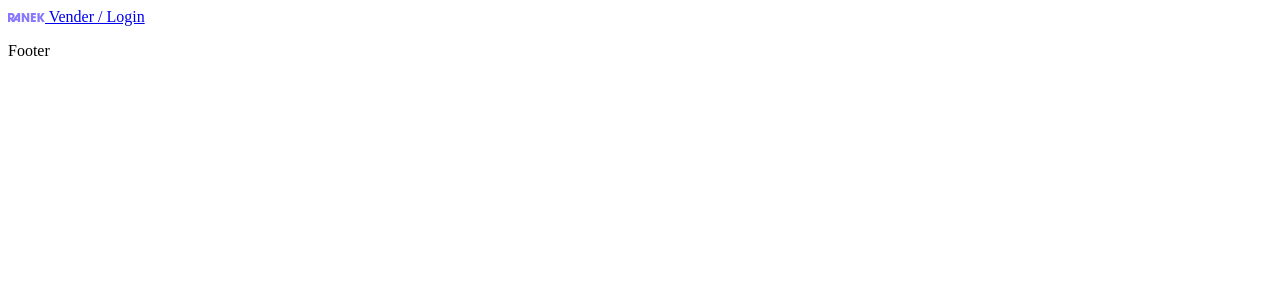
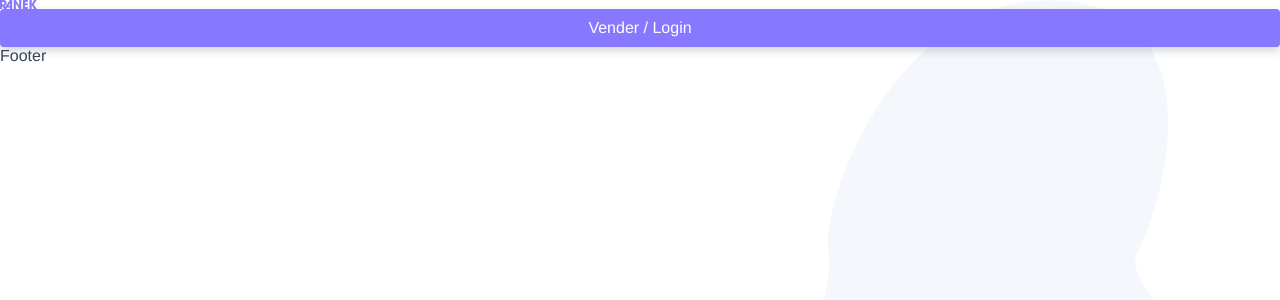
Before and after one commit to CiceroGB/market-cart, a Vue app: page / in a window 1280 px wide. Shown: the top 300 px of the page. Built offline with nearby package versions, Linux system fonts and the light colour scheme.

Commit message:
global styles

```diff
--- a/src/App.vue
+++ b/src/App.vue
@@ -19,4 +19,110 @@ export default {
 </script>
 
 <style>
+* {
+  box-sizing: border-box;
+}
+
+body,
+ul,
+li,
+h1,
+h2,
+p {
+  padding: 0px;
+  margin: 0px;
+}
+
+ul {
+  list-style: none;
+}
+
+body {
+  font-family: "Avenir", Helvetica, Arial, sans-serif;
+  color: #345;
+  background: url("./assets/pattern.svg") repeat top;
+}
+
+a {
+  color: #345;
+  text-decoration: none;
+}
+
+img {
+  max-width: 100%;
+  display: block;
+}
+
+.btn {
+  display: block;
+  padding: 10px 30px;
+  background: #87f;
+  border-radius: 4px;
+  color: #fff;
+  text-align: center;
+  font-size: 1rem;
+  box-shadow: 0 4px 8px rgba(30, 60, 90, 0.2);
+  transition: all 0.3s;
+  border: none;
+  font-family: "Avenir", Helvetica, Arial, sans-serif;
+  cursor: pointer;
+}
+
+.btn:hover {
+  background: #65d;
+  transform: scale(1.1);
+}
+
+#app {
+  display: flex;
+  min-height: 100vh;
+  flex-direction: column;
+}
+
+#main {
+  flex: 1;
+}
+
+label {
+  margin-bottom: 5px;
+}
+
+input,
+textarea {
+  border-radius: 4px;
+  border: 1px solid white;
+  padding: 15px;
+  box-shadow: 0 4px 8px rgba(30, 60, 90, 0.1);
+  transition: all 0.3s;
+  font-size: 1rem;
+  font-family: "Avenir", Helvetica, Arial, sans-serif;
+  margin-bottom: 15px;
+}
+
+input:hover,
+input:focus,
+textarea:hover,
+textarea:focus {
+  outline: none;
+  box-shadow: 0 6px 12px rgba(30, 60, 90, 0.2);
+  border-color: #87f;
+}
+
+.v-enter,
+.v-leave-to {
+  opacity: 0;
+}
+
+.v-enter {
+  transform: translate3d(0, -20px, 0);
+}
+
+.v-leave-to {
+  transform: translate3d(0, 20px, 0);
+}
+
+.v-enter-active,
+.v-leave-active {
+  transition: all 0.3s;
+}
 </style>
```
